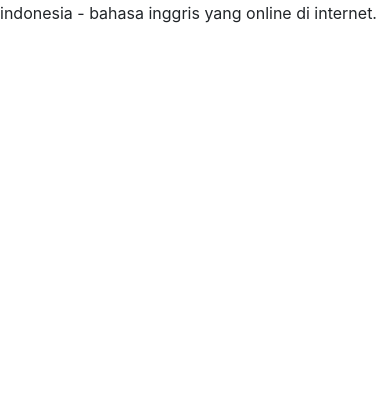
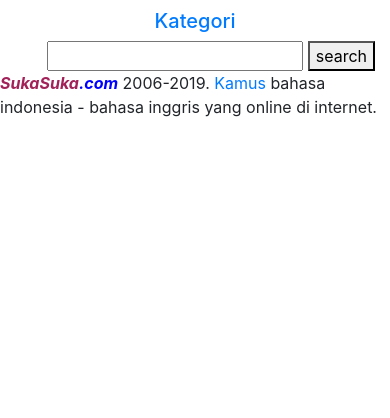
Before and after one commit to resita-alterra/projectplis, a Django app: template ATA/templates/base/base.html in a window 390 px wide. Shown: the part 217-635 px from the top of the page. Run offline with Django 3.2, Linux system fonts and the light colour scheme; the template is opened without the code that fills it, so the values that code supplies are empty; some libraries are stand-ins or nearby versions.

Commit message:
update base

```diff
--- a/ATA/templates/base/base.html
+++ b/ATA/templates/base/base.html
@@ -10,7 +10,7 @@
     {% block judul %}{% endblock %}
 </head>
 <body>
-    <div class="container-fluid">
+    <div class="container">
         <div class="header">
             <div class="row d-flex justify-content-center isi_header">
                 <div class="col-md-1" >
@@ -24,13 +24,26 @@
 
                 </div>
             </div>
+            <div class="row menus">
+                <div class="col-md-1 text-center">
+                    <a href="#"><h5>Home</h5></a>
+                </div>
+                <div class="col-md-1 text-center">
+                    <a href="#"><h5>Kategori</h5></a>
+                </div>
+                <div class="col-md-9 text-right">
+                    <form method="GET" action="{% url 'search' %}">
+                        <input type="text" name="cari">
+                        <button type="submit">search</button>
+                    </form>
+                </div>
+            </div>
         </div>
     </div>
-
     {% block content %}
     {% endblock %}
 
-    <div class="container-fluid">
+    <div class="container">
         <div class="footer">
             <div class="row d-flex justify-content-center isi_footer">
                     <p><span style="font-style: italic; font-weight: 700;color:#a12158; ">SukaSuka</span><span style="color: blue;font-style: italic; font-weight: 700;">.com</span> 2006-2019. <a href="#">Kamus</a> bahasa indonesia - bahasa inggris yang online di internet. </p>
--- a/ATA/urls.py
+++ b/ATA/urls.py
@@ -0,0 +1,7 @@
+from django.contrib import admin
+from django.urls import path
+from . import views
+urlpatterns = [
+    path('admin/', admin.site.urls),
+    path('',views.home)
+]
--- a/ATA/views.py
+++ b/ATA/views.py
@@ -1,3 +1,5 @@
 from django.shortcuts import render
 
 # Create your views here.
+def home(request):
+    return render(request,'base/base.html')
--- a/project2/urls.py
+++ b/project2/urls.py
@@ -1,21 +1,8 @@
-"""project2 URL Configuration
 
-The `urlpatterns` list routes URLs to views. For more information please see:
-    https://docs.djangoproject.com/en/2.2/topics/http/urls/
-Examples:
-Function views
-    1. Add an import:  from my_app import views
-    2. Add a URL to urlpatterns:  path('', views.home, name='home')
-Class-based views
-    1. Add an import:  from other_app.views import Home
-    2. Add a URL to urlpatterns:  path('', Home.as_view(), name='home')
-Including another URLconf
-    1. Import the include() function: from django.urls import include, path
-    2. Add a URL to urlpatterns:  path('blog/', include('blog.urls'))
-"""
 from django.contrib import admin
-from django.urls import path
+from django.urls import path, include
 
 urlpatterns = [
     path('admin/', admin.site.urls),
+    path('',include('ATA.urls'))
 ]
```
